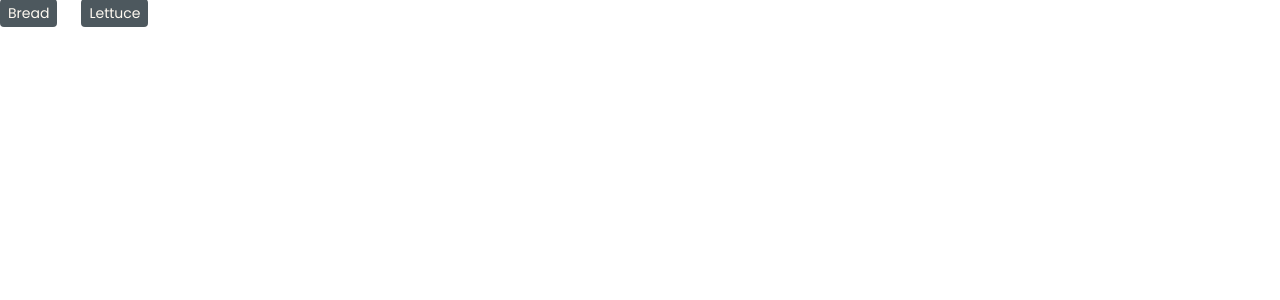
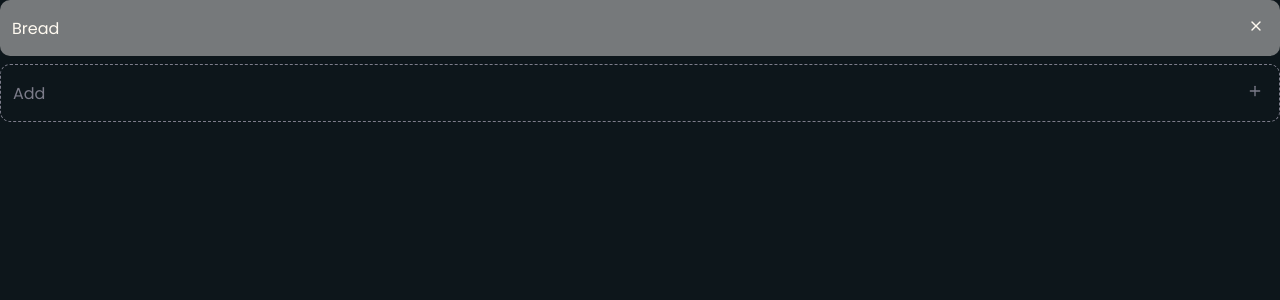
Before and after one commit to RafaelOkamoto182/food-explorer-web, a React (Vite) app: page / in a window 1280 px wide. Shown: the top 300 px of the page. Built offline with nearby package versions, Linux system fonts and the light colour scheme.

Commit message:
created ingredient input component (with some flaws)

```diff
--- a/package.json
+++ b/package.json
@@ -13,6 +13,7 @@
     "@phosphor-icons/react": "^2.0.10",
     "react": "^18.2.0",
     "react-dom": "^18.2.0",
+    "react-icons": "^4.12.0",
     "styled-components": "^6.0.7"
   },
   "devDependencies": {
--- /dev/null
+++ b/src/components/IngredientInput/index.jsx
@@ -0,0 +1,26 @@
+import { FiPlus, FiX } from 'react-icons/fi'
+
+import { Container } from './styles'
+
+export function IngredientInput({ isnew = true, value, onClick, ...rest }) {
+
+    return (
+        <Container isnew={isnew.toString()}>
+            <input
+                type='text'
+                value={value}
+                readOnly={!isnew}
+                {...rest}
+            />
+
+            <button
+                type='button'
+                onClick={onClick}
+            >
+                {isnew ? <FiPlus /> : <FiX />}
+
+            </button>
+
+        </Container>
+    )
+}
--- /dev/null
+++ b/src/components/IngredientInput/styles.js
@@ -0,0 +1,37 @@
+import styled from 'styled-components'
+
+export const Container = styled.div`
+    display: flex;
+    align-items: center;
+
+    background-color: ${({ theme, isnew }) => isnew === 'true' ? "transparent" : theme.COLORS.LIGHT_600};
+    color: ${({ theme }) => theme.COLORS.LIGHT_100};
+
+    border: ${({ theme, isnew }) => isnew === 'true' ? `1px dashed ${theme.COLORS.LIGHT_500}` : "none"};
+
+    margin-bottom: 8px;
+    border-radius: 10px;
+    padding-right: 16px;
+
+    >button{
+        border: none;
+        background: none;
+
+        color: ${({ theme, isnew }) => isnew === 'true' ? theme.COLORS.LIGHT_500 : theme.COLORS.LIGHT_100}
+    }
+
+    >input{
+        height:56px;
+        width: 100%;
+        padding: 12px;
+
+        color: ${({ theme }) => theme.COLORS.LIGHT_100};
+        background: transparent;
+
+        border: none;
+
+        &::placeholder{
+            color: ${({ theme }) => theme.COLORS.LIGHT_500};
+        }
+    }
+`
--- a/src/pages/Home/index.jsx
+++ b/src/pages/Home/index.jsx
@@ -5,14 +5,27 @@ import { Input } from '../../components/Input';
 import { Footer } from "../../components/Footer";
 import { Header } from '../../components/Header'
 import { IngredientTag } from "../../components/IngredientTag"
+import { IngredientInput } from "../../components/IngredientInput"
+
 
 
 export function Home() {
 
   return (
     <Container>
-      <IngredientTag title={"Bread"} />
-      <IngredientTag title={"Lettuce"} />
+      <IngredientInput
+        isnew={false}
+        value={"Bread"}
+        onChange={() => { }}
+        onClick={() => { }}
+      />
+      <IngredientInput
+        isnew={true}
+        value={""}
+        placeholder={"Add"}
+        onChange={() => { }}
+        onClick={() => { }}
+      />
     </Container>
   );
 }
--- a/src/pages/Home/styles.js
+++ b/src/pages/Home/styles.js
@@ -5,4 +5,6 @@ export const Container = styled.div`
   width: 100%;
   height: 100vh;
 
+  background-color: ${({ theme }) => theme.COLORS.DARK_800};
+
 `;
```
Also changed, not shown: 1 other file (tests, documents, lock files or other folders).
